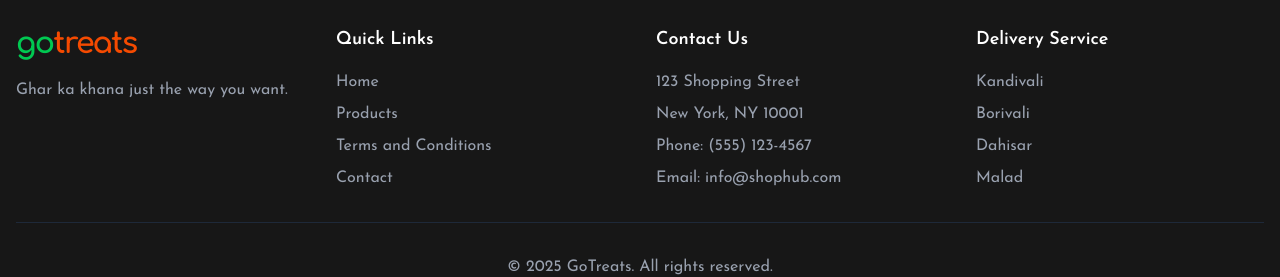
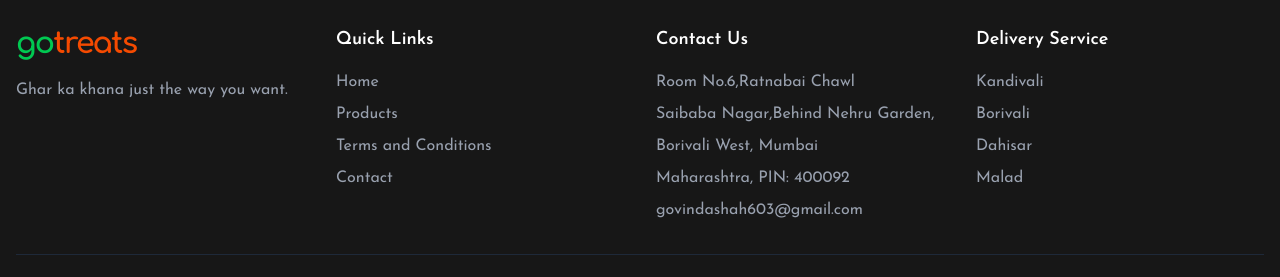
Before and after one commit to yuvrajv-77/gotreats, a React (Vite) app: page / in a window 1280 px wide. Shown: the part 3199-3476 px from the top of the page. Built offline with nearby package versions, Linux system fonts and the light colour scheme; no server answers; the database is empty; a web font is replaced by a local one.

Commit message:
fix footer

```diff
--- a/src/pages/Contact.tsx
+++ b/src/pages/Contact.tsx
@@ -36,8 +36,8 @@
                     <Store size={40} strokeWidth='1.4' className='group-hover:animate-bounce' />
                     <div>
                         <h2 className='text-gray-900 text-xl tracking-tight'>Visit Us</h2>
-                        <p className=' text-gray-500 text-sm group-hover:whitespace-normal transition-all duration-300 ease-in-out '>Operational Address</p>
-                        <p className=' text-orange-600 mt-3 group-hover:underline  group-hover:whitespace-normal transition-all duration-300 ease-in-out  '> Room No.6,Ratnabai Chawl,Saibaba Nagar,Behind Nehru Garden, Borivali West,
+                        <p className=' text-gray-500 text-sm group-hover:whitespace-normal transition-all duration-300 ease-in-out '>Operational Address</p>Room No.6,Ratnabai Chawl,
+                        <p className=' text-orange-600 mt-3 group-hover:underline  group-hover:whitespace-normal transition-all duration-300 ease-in-out  '> Saibaba Nagar,Behind Nehru Garden, Borivali West,
                         Maharashtra, PIN: 400092</p>
                     </div>
                 </div>
--- a/src/pages/Footer.tsx
+++ b/src/pages/Footer.tsx
@@ -32,10 +32,11 @@
                     <div>
                         <h4 className="text-lg font-semibold mb-4">Contact Us</h4>
                         <ul className="text-gray-400 space-y-2">
-                            <li>123 Shopping Street</li>
-                            <li>New York, NY 10001</li>
-                            <li>Phone: (555) 123-4567</li>
-                            <li>Email: info@shophub.com</li>
+                            <li>Room No.6,Ratnabai Chawl</li>
+                            <li>Saibaba Nagar,Behind Nehru Garden,</li>
+                            <li>Borivali West, Mumbai</li>
+                            <li>Maharashtra, PIN: 400092</li>
+                            <li>govindashah603@gmail.com</li>
                         </ul>
                     </div>
 
```
